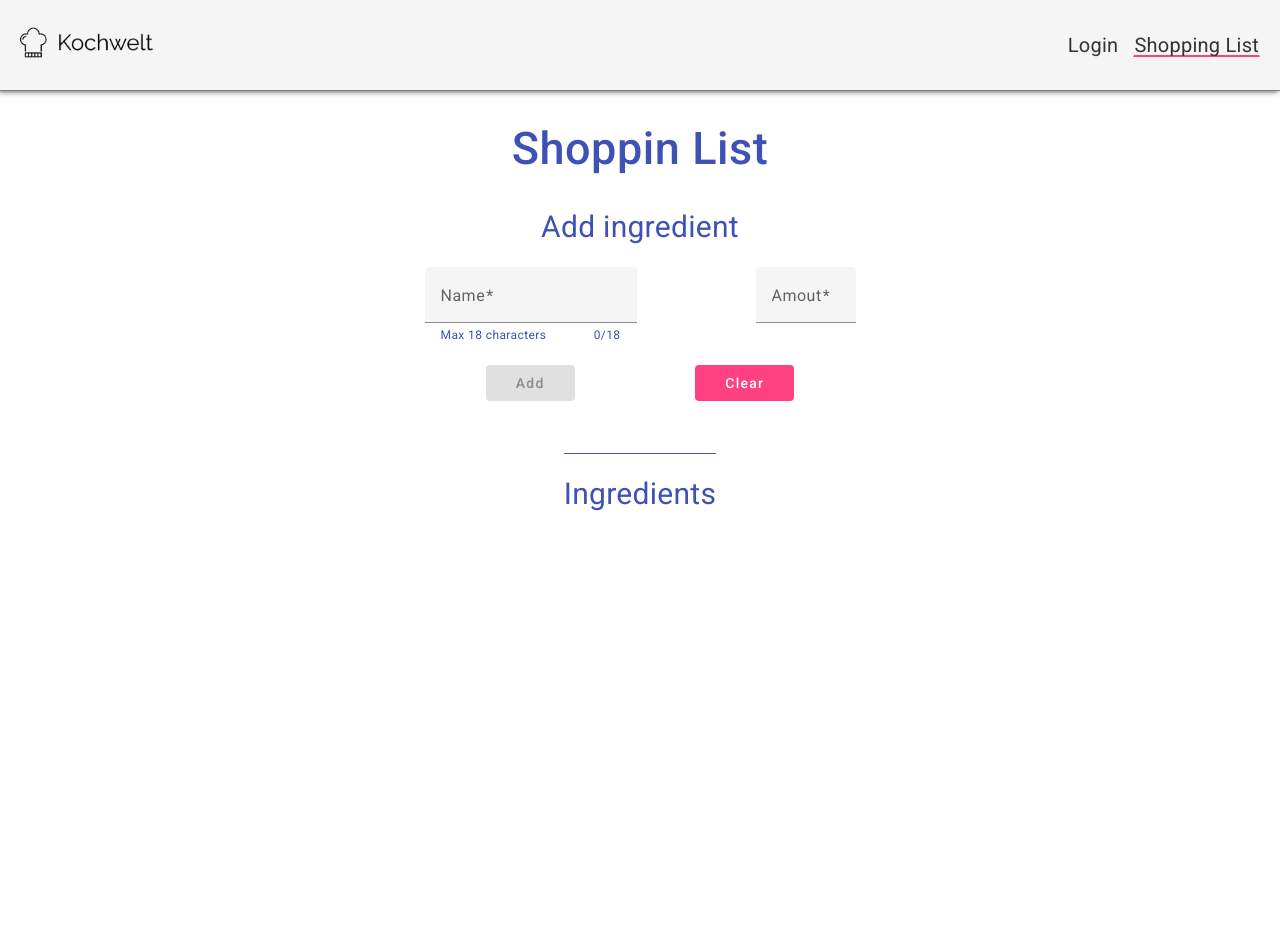
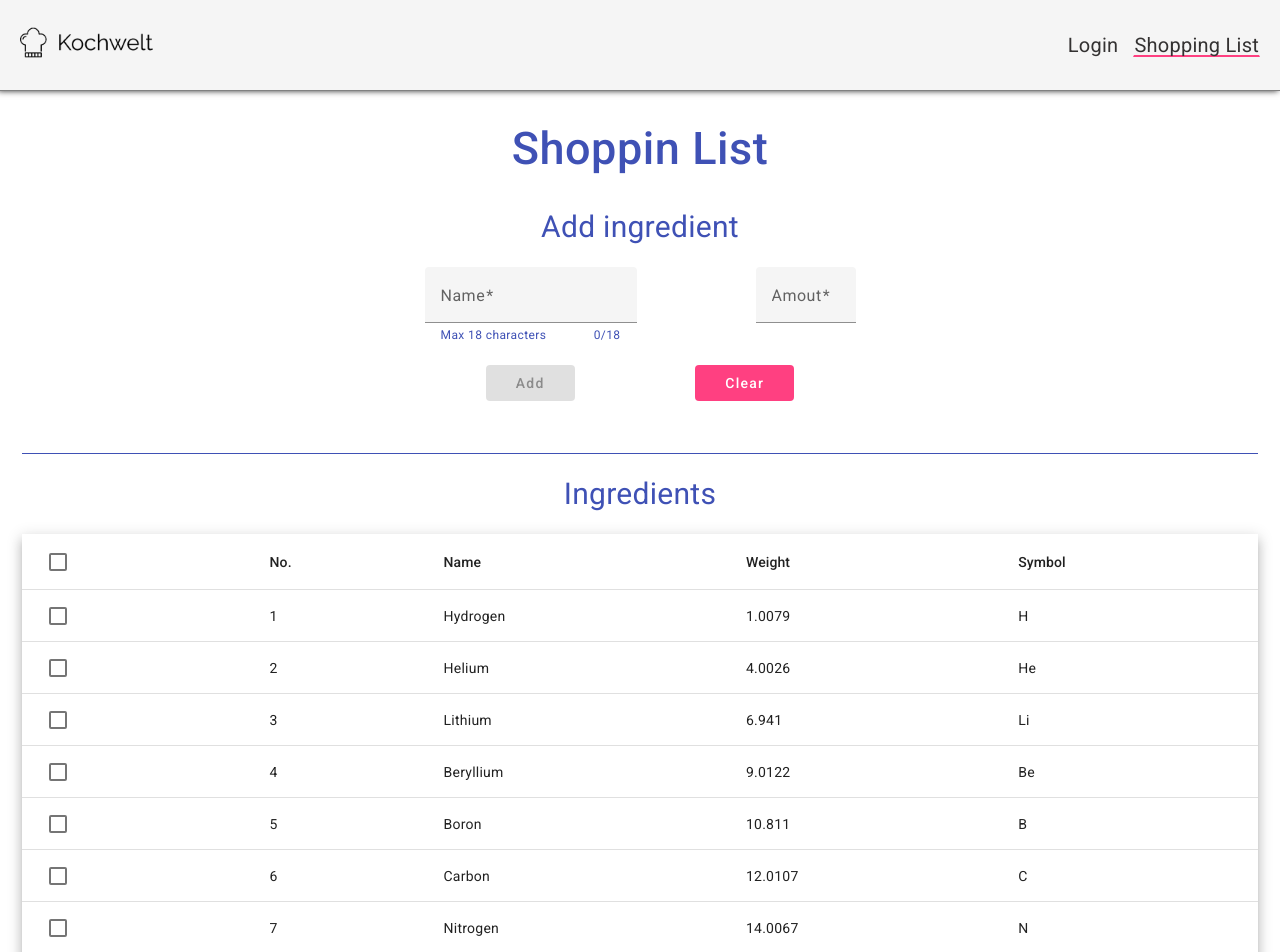
Before and after one commit to velizarganchev/my-recipe-book, an Angular app: page /shopping-list in a window 1280 px wide. Shown: the top 952 px of the page. Before the commit the page ends 800 px from the top, so only its background shows below. Built offline with nearby package versions, Linux system fonts and the light colour scheme.

Commit message:
add shoppin-list-table component

```diff
--- a/src/app/app.module.ts
+++ b/src/app/app.module.ts
@@ -15,6 +15,8 @@
 import { MatFormFieldModule } from '@angular/material/form-field';
 import { MatCardModule } from '@angular/material/card';
 import { MatProgressSpinnerModule } from '@angular/material/progress-spinner';
+import { MatTableModule } from '@angular/material/table';
+import { MatCheckboxModule } from '@angular/material/checkbox';
 
 import { BrowserAnimationsModule } from '@angular/platform-browser/animations';
 
@@ -33,6 +35,7 @@
 import { RecipesService } from './recipes/recipes.service';
 import { AuthComponent } from './auth/auth/auth.component';
 import { AuthInterceptorService } from './auth/auth-interceptor.service';
+import { ShoppingListTableComponent } from './shopping-list/shopping-list-table/shopping-list-table.component';
 
 const appRoutes: Routes = [
   { path: '', component: RecipesComponent },
@@ -53,6 +56,7 @@
     RecipeStartComponent,
     RecipeEditComponent,
     AuthComponent,
+    ShoppingListTableComponent,
   ],
   imports: [
     BrowserModule,
@@ -69,14 +73,20 @@
     MatInputModule,
     MatFormFieldModule,
     MatProgressSpinnerModule,
-    MatCardModule
+    MatCardModule,
+    MatTableModule,
+    MatCheckboxModule,
   ],
   providers: [
     provideAnimationsAsync(),
     ShoppinListService,
     RecipesService,
-    { provide: HTTP_INTERCEPTORS, useClass: AuthInterceptorService, multi: true }
+    {
+      provide: HTTP_INTERCEPTORS,
+      useClass: AuthInterceptorService,
+      multi: true,
+    },
   ],
   bootstrap: [AppComponent],
 })
-export class AppModule { }
+export class AppModule {}
--- a/src/app/data-storage.service.ts
+++ b/src/app/data-storage.service.ts
@@ -2,19 +2,17 @@
 import { HttpClient } from '@angular/common/http';
 import { RecipesService } from './recipes/recipes.service';
 import { Recipe } from './recipes/recipe.model';
-import { exhaustMap, map, take, tap } from 'rxjs/operators';
+import { map, tap } from 'rxjs/operators';
 import { ShoppinListService } from './shopping-list/shoppin-list.service';
 import { Ingredient } from './shared/ingredient.model';
-import { AuthService } from './auth/auth.service';
 
 @Injectable({ providedIn: 'root' })
 export class DataStorageService {
   constructor(
     private http: HttpClient,
     private recipeService: RecipesService,
-    private shopingListService: ShoppinListService,
-    private authService: AuthService
-  ) { }
+    private shopingListService: ShoppinListService
+  ) {}
 
   storeRecipes() {
     const recipes = this.recipeService.getAllRecipes();
@@ -31,16 +29,22 @@
 
   fetchRecipes() {
     return this.http
-      .get<Recipe[]>('https://koch-welt-default-rtdb.europe-west1.firebasedatabase.app/recipes.json'
-      ).pipe(
-        map(recipes => {
-          return recipes.map(recipe => {
-            return { ...recipe, ingredients: recipe.ingredients ? recipe.ingredients : [] }
-          })
+      .get<Recipe[]>(
+        'https://koch-welt-default-rtdb.europe-west1.firebasedatabase.app/recipes.json'
+      )
+      .pipe(
+        map((recipes) => {
+          return recipes.map((recipe) => {
+            return {
+              ...recipe,
+              ingredients: recipe.ingredients ? recipe.ingredients : [],
+            };
+          });
         }),
-        tap(recipes => {
+        tap((recipes) => {
           this.recipeService.setRecipes(recipes);
-        }))
+        })
+      );
   }
 
   storeIngredients() {
@@ -57,10 +61,16 @@
   }
 
   fetchShoppinList() {
-    return this.http.get<Ingredient[]>('https://koch-welt-default-rtdb.europe-west1.firebasedatabase.app/ingredients.json').pipe(
-      tap(ingredients => {
-        this.shopingListService.setIngredients(ingredients ? ingredients : []);
-      })
-    );
+    return this.http
+      .get<Ingredient[]>(
+        'https://koch-welt-default-rtdb.europe-west1.firebasedatabase.app/ingredients.json'
+      )
+      .pipe(
+        tap((ingredients) => {
+          this.shopingListService.setIngredients(
+            ingredients ? ingredients : []
+          );
+        })
+      );
   }
 }
--- a/src/app/recipes/recipe-edit/recipe-edit.component.html
+++ b/src/app/recipes/recipe-edit/recipe-edit.component.html
@@ -12,14 +12,18 @@
             <div class="image-preview-container">
                 <img [src]="imagePath.value ? imagePath.value : '../../../assets/img/food-default.png'" alt="Image">
             </div>
+        </div>
+        <div class="left-section">
             <mat-form-field>
                 <mat-label>Description</mat-label>
-                <textarea matInput id="description" formControlName="description" rows="2"></textarea>
+                <textarea matInput id="description" formControlName="description" ></textarea>
             </mat-form-field>
         </div>
-        <div class="left-section">
+
+    </div>
     <div class="ingredients-row" formArrayName="ingredients">
         <div class="form-row" *ngFor="let ingr of controls; let i = index" [formGroupName]="i">
+            <div class="form-row-inputs">
                 <mat-form-field>
                     <mat-label>Ingredient name</mat-label>
                     <input matInput type="text" formControlName="name">
@@ -28,10 +32,9 @@
                     <mat-label>Ingredient amount</mat-label>
                     <input matInput type="number" min="1" formControlName="amount">
                 </mat-form-field>
+            </div>
             <button mat-flat-button color="warn" type="button" (click)="onDeleteIngredient(i)">Delete<mat-icon
                     matSuffix>delete</mat-icon></button>
-                </div>
-            </div>
         </div>
     </div>
     <!-- <div class="add-ingredient-btn-container">
--- a/src/app/recipes/recipe-edit/recipe-edit.component.scss
+++ b/src/app/recipes/recipe-edit/recipe-edit.component.scss
@@ -6,7 +6,8 @@
   .inputs-container {
     display: flex;
     justify-content: center;
-    align-items: baseline;
+    align-items: stretch;
+    width: 800px;
     gap: 30px;
 
     .right-section {
@@ -14,7 +15,7 @@
       flex-direction: column;
       justify-content: center;
       align-items: center;
-      width: 300px;
+     width: 50%;
 
       mat-form-field {
         width: 100%;
@@ -22,17 +23,27 @@
     }
 
     .left-section {
-      .ingredients-row {
-        .form-row {
-          display: flex;
-          align-items: center;
-          justify-content: space-between;
-          gap: 8px;
-        }
+      display: flex;
+      width: 50%;
+      mat-form-field {
+        width: 100%;
       }
     }
   }
+  .ingredients-row {
+    .form-row {
+      display: flex;
+      align-items: center;
+      justify-content: space-between;
 
+      .form-row-inputs{
+        display: flex;
+        justify-content: center;
+        align-items: center;
+        gap: 8px;
+      }
+    }
+  }
   .form-action-btns {
     margin-top: 30px;
     width: 100%;
@@ -43,7 +54,7 @@
 
     margin-bottom: 15px;
 
-    .action-btns{
+    .action-btns {
       display: flex;
       justify-content: center;
       align-items: center;
--- /dev/null
+++ b/src/app/shopping-list/shopping-list-table/shopping-list-table.component.html
@@ -0,0 +1,48 @@
+<table mat-table [dataSource]="dataSource" class="mat-elevation-z8">
+    <!-- Checkbox Column -->
+    <ng-container matColumnDef="select">
+      <th mat-header-cell *matHeaderCellDef>
+        <mat-checkbox (change)="$event ? toggleAllRows() : null"
+                      [checked]="selection.hasValue() && isAllSelected()"
+                      [indeterminate]="selection.hasValue() && !isAllSelected()"
+                      [aria-label]="checkboxLabel()">
+        </mat-checkbox>
+      </th>
+      <td mat-cell *matCellDef="let row">
+        <mat-checkbox (click)="$event.stopPropagation()"
+                      (change)="$event ? selection.toggle(row) : null"
+                      [checked]="selection.isSelected(row)"
+                      [aria-label]="checkboxLabel(row)">
+        </mat-checkbox>
+      </td>
+    </ng-container>
+
+    <!-- Position Column -->
+    <ng-container matColumnDef="position">
+      <th mat-header-cell *matHeaderCellDef> No. </th>
+      <td mat-cell *matCellDef="let element"> {{element.position}} </td>
+    </ng-container>
+
+    <!-- Name Column -->
+    <ng-container matColumnDef="name">
+      <th mat-header-cell *matHeaderCellDef> Name </th>
+      <td mat-cell *matCellDef="let element"> {{element.name}} </td>
+    </ng-container>
+
+    <!-- Weight Column -->
+    <ng-container matColumnDef="weight">
+      <th mat-header-cell *matHeaderCellDef> Weight </th>
+      <td mat-cell *matCellDef="let element"> {{element.weight}} </td>
+    </ng-container>
+
+    <!-- Symbol Column -->
+    <ng-container matColumnDef="symbol">
+      <th mat-header-cell *matHeaderCellDef> Symbol </th>
+      <td mat-cell *matCellDef="let element"> {{element.symbol}} </td>
+    </ng-container>
+
+    <tr mat-header-row *matHeaderRowDef="displayedColumns"></tr>
+    <tr mat-row *matRowDef="let row; columns: displayedColumns;"
+        (click)="selection.toggle(row)">
+    </tr>
+  </table>
--- /dev/null
+++ b/src/app/shopping-list/shopping-list-table/shopping-list-table.component.scss
@@ -0,0 +1,3 @@
+table {
+  width: 100% !important;
+}
--- /dev/null
+++ b/src/app/shopping-list/shopping-list-table/shopping-list-table.component.ts
@@ -0,0 +1,67 @@
+import {SelectionModel} from '@angular/cdk/collections';
+import {Component} from '@angular/core';
+import {MatTableDataSource} from '@angular/material/table';
+
+export interface PeriodicElement {
+  name: string;
+  position: number;
+  weight: number;
+  symbol: string;
+}
+
+const ELEMENT_DATA: PeriodicElement[] = [
+  {position: 1, name: 'Hydrogen', weight: 1.0079, symbol: 'H'},
+  {position: 2, name: 'Helium', weight: 4.0026, symbol: 'He'},
+  {position: 3, name: 'Lithium', weight: 6.941, symbol: 'Li'},
+  {position: 4, name: 'Beryllium', weight: 9.0122, symbol: 'Be'},
+  {position: 5, name: 'Boron', weight: 10.811, symbol: 'B'},
+  {position: 6, name: 'Carbon', weight: 12.0107, symbol: 'C'},
+  {position: 7, name: 'Nitrogen', weight: 14.0067, symbol: 'N'},
+  {position: 8, name: 'Oxygen', weight: 15.9994, symbol: 'O'},
+  {position: 9, name: 'Fluorine', weight: 18.9984, symbol: 'F'},
+  {position: 10, name: 'Neon', weight: 20.1797, symbol: 'Ne'},
+];
+
+@Component({
+  selector: 'app-shopping-list-table',
+  templateUrl: './shopping-list-table.component.html',
+  styleUrl: './shopping-list-table.component.scss',
+})
+export class ShoppingListTableComponent {
+  displayedColumns: string[] = [
+    'select',
+    'position',
+    'name',
+    'weight',
+    'symbol',
+  ];
+  dataSource = new MatTableDataSource<PeriodicElement>(ELEMENT_DATA);
+  selection = new SelectionModel<PeriodicElement>(true, []);
+
+  /** Whether the number of selected elements matches the total number of rows. */
+  isAllSelected() {
+    const numSelected = this.selection.selected.length;
+    const numRows = this.dataSource.data.length;
+    return numSelected === numRows;
+  }
+
+  /** Selects all rows if they are not all selected; otherwise clear selection. */
+  toggleAllRows() {
+    if (this.isAllSelected()) {
+      this.selection.clear();
+      return;
+    }
+
+    this.selection.select(...this.dataSource.data);
+  }
+
+  /** The label for the checkbox on the passed row */
+  checkboxLabel(row?: PeriodicElement): string {
+    if (!row) {
+      return `${this.isAllSelected() ? 'deselect' : 'select'} all`;
+    }
+    return `${this.selection.isSelected(row) ? 'deselect' : 'select'} row ${
+      row.position + 1
+    }`;
+  }
+}
--- a/src/app/shopping-list/shopping-list.component.html
+++ b/src/app/shopping-list/shopping-list.component.html
@@ -6,10 +6,11 @@
     </div>
     <div class="ingredients-container">
         <h3>Ingredients</h3>
-        <mat-list>
+        <!-- <mat-list>
             <mat-list-item *ngFor="let ingr of ingredients; let i = index" (click)="onEditItem(i)">
                 {{ingr.name}} ({{ingr.amount}})
             </mat-list-item>
-        </mat-list>
+        </mat-list> -->
+        <app-shopping-list-table />
     </div>
 </section>
--- a/src/app/shopping-list/shopping-list.component.scss
+++ b/src/app/shopping-list/shopping-list.component.scss
@@ -30,7 +30,11 @@
     flex-direction: column;
     align-items: center;
     border-top: 1px solid $blue;
+    width: 100%;
 
+    app-shopping-list-table{
+      width: 100%;
+    }
     > h3 {
       font-size: 30px;
       margin: 26px 0;
```
Also changed, not shown: src/app/shared/header/header.component.ts (+10 -3 lines), 1 other file (tests, documents, lock files or other folders). Lines whose indentation alone changed are shown as unchanged.
